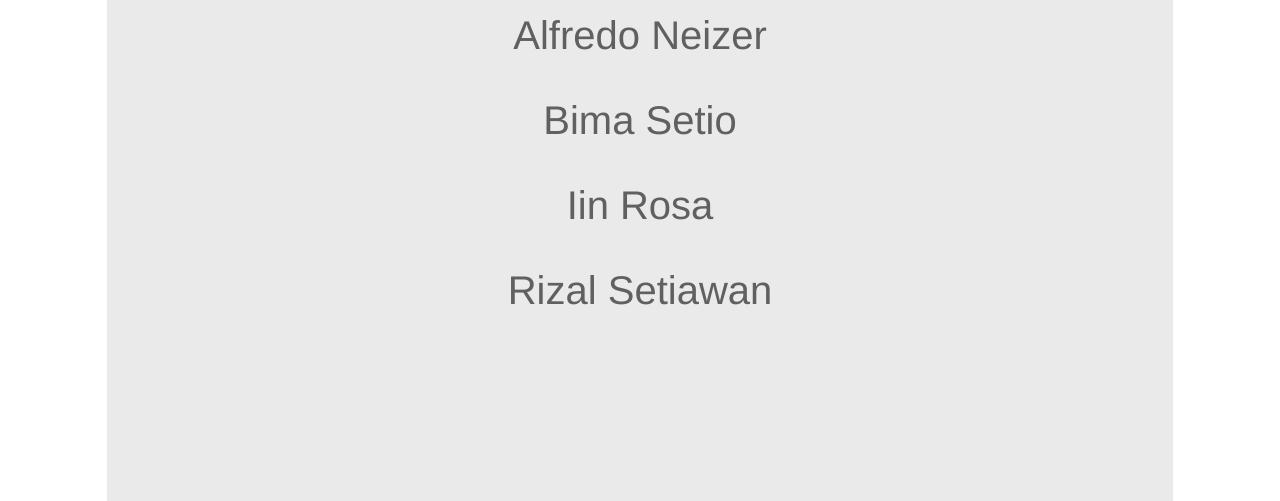
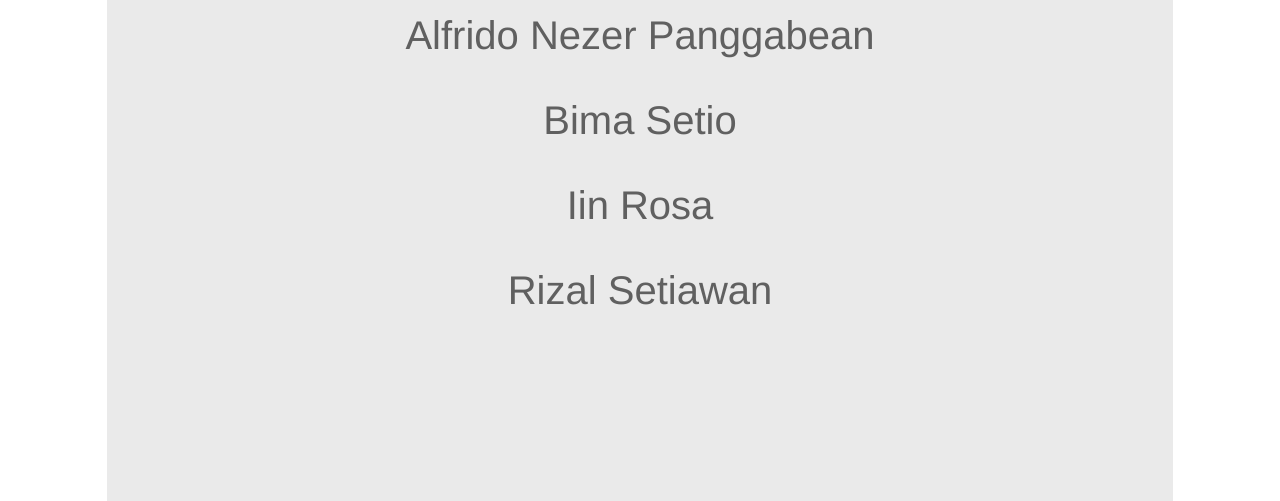
Before and after one commit to Mikroskil/BRIA, a website: page src/index.jade in a window 1280 px wide. Shown: the part 299-800 px from the top of the page. Drawn offline with nearby package versions, Linux system fonts and the light colour scheme; files that its build step writes are made by us from their sources; files whose address does not match are found by name.

Commit message:
New update 11 Juli 2015

```diff
--- a/src/index.jade
+++ b/src/index.jade
@@ -13,7 +13,7 @@ html
 
       section
         h1 BRIA
-        h3 Alfredo Neizer
+        h3 Alfrido Nezer Panggabean
         h3 Bima Setio
         h3 Iin Rosa
         h3 Rizal Setiawan
```
Also changed, not shown: dist/build/build.js.
